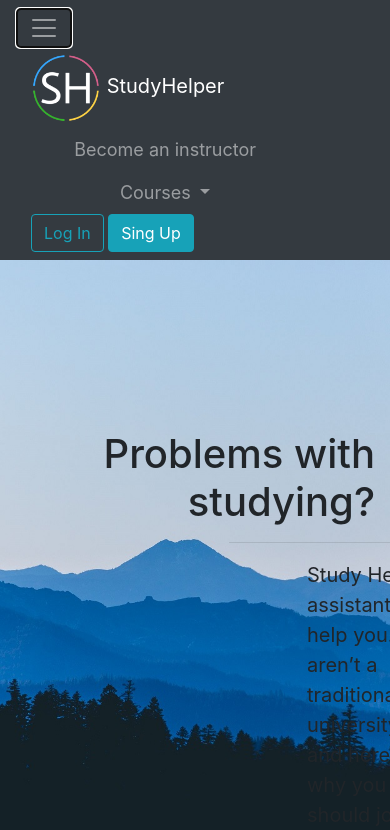
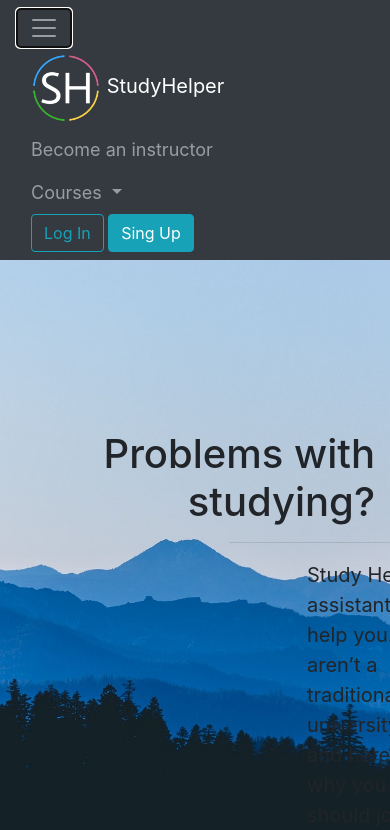
Before and after one commit to DEM0RG4N/studyhelper, a plain HTML site: page UsersPage/index.html in a window 390 px wide. Both pictures are taken after a click on the button "Toggle navigation". Shown: the top 830 px of the page. Drawn offline with nearby package versions, Linux system fonts and the light colour scheme.

Commit message:
UsersPageUpdated

```diff
--- a/UsersPage/index.html
+++ b/UsersPage/index.html
@@ -25,10 +25,10 @@
 
     <ul class="navbar-nav mr-auto mx-auto">
     <li class="nav-item">
-      <a class="nav-link btn" id="becomeAnInstructor" href="../instructorPage/instructorLogInSignUp.html">Become an instructor</a>
+      <a class="nav-link" id="becomeAnInstructor" href="../instructorPage/instructorLogInSignUp.html">Become an instructor</a>
     </li>
 		 <li class="nav-item dropdown">
-        <a class="nav-link dropdown-toggle btn" href="#" id="navbarDropdownMenuLink" role="button" data-toggle="dropdown" aria-haspopup="true" aria-expanded="false">
+        <a class="nav-link dropdown-toggle" href="#" id="navbarDropdownMenuLink" role="button" data-toggle="dropdown" aria-haspopup="true" aria-expanded="false">
           Courses
         </a>
         <div class="dropdown-menu" aria-labelledby="navbarDropdownMenuLink">
--- a/UsersPage/stylish.css
+++ b/UsersPage/stylish.css
@@ -12,14 +12,15 @@ margin-bottom: 0;
 .navbar #becomeAnInstructor
 {
   font-size: 18px;
-  border: none;
+
 }
 
 .navbar #navbarDropdownMenuLink:hover,
 .navbar #becomeAnInstructor:hover
 {
-  border: show;
+  text-decoration: underline;
 }
+
 textarea:focus,
 input[type="text"]:focus,
 input[type="password"]:focus,
```
